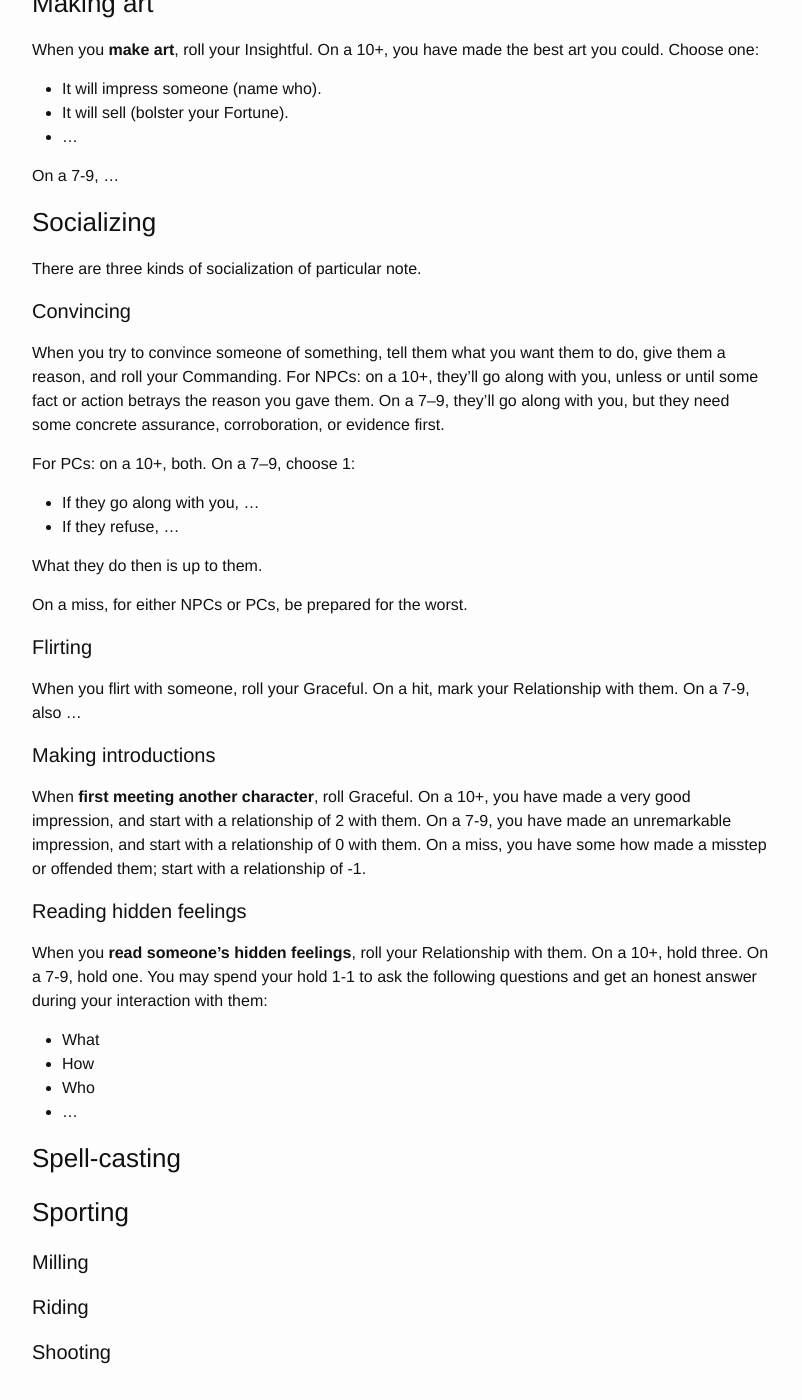
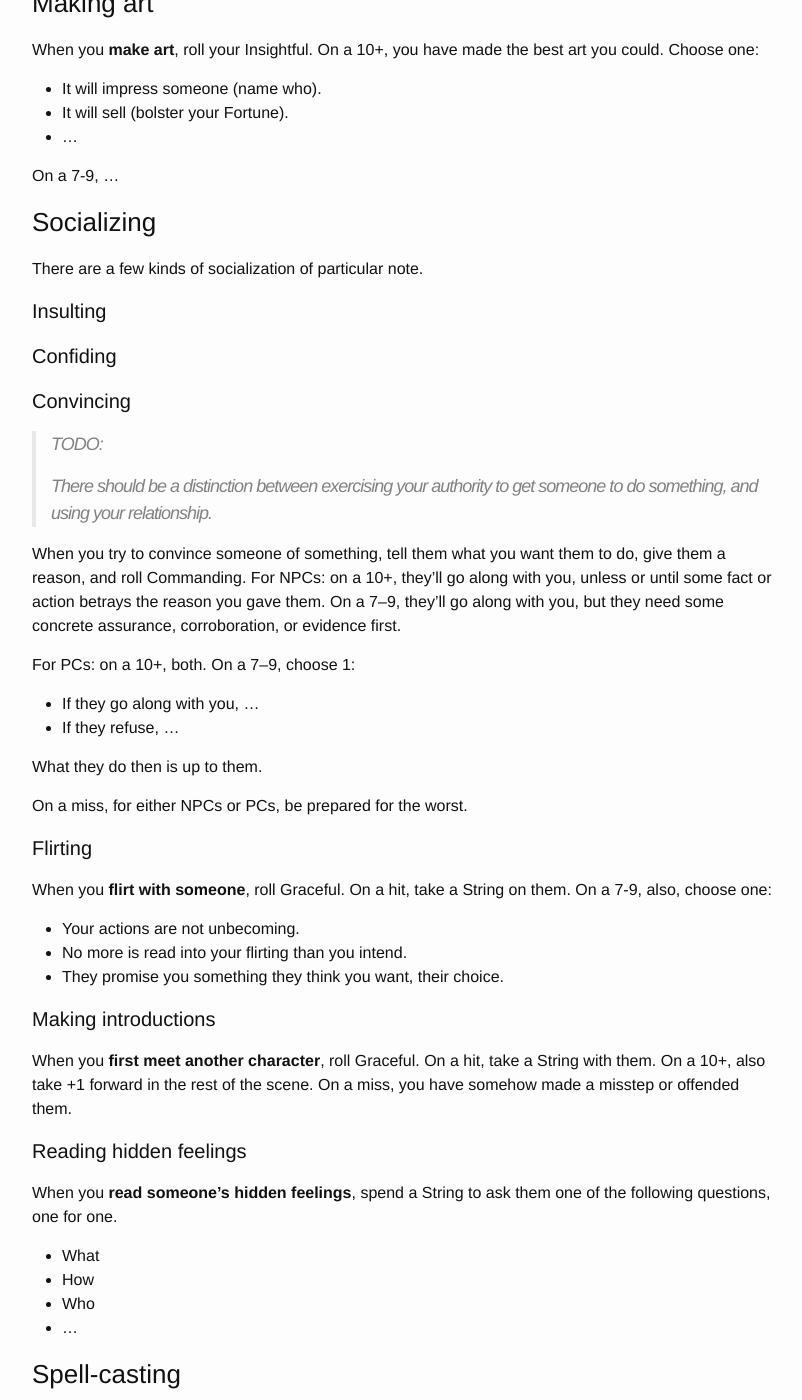
Before and after one commit to wlonk/arcadia, a Jekyll site: the page built from rules/pbta_rules.md, in a window 1280 px wide and 1400 px high, scrolled down 2901 px. Shown: the whole window, without its empty margins (238-1040 px from the left). Built offline with Jekyll 4.4.1, drawn with Linux system fonts in a browser that asks for light colours; some web fonts are replaced; some of the changed text lies outside the part shown.

Commit message:
Extend PbtA rules

```diff
--- a/rules/pbta_rules.md
+++ b/rules/pbta_rules.md
@@ -35,14 +35,14 @@ Rollables:
   * Graceful
   * Insightful
   * Practical
-  * Relationships (per-person)
+  * Uncanny
 
 Unrollables:
 
   * Social Standing
   * Fortune
   * XP
-  * Relationship marks
+  * Strings
 
 ## Moves
 
@@ -142,12 +142,21 @@ On a 7-9, ...
 
 ### Socializing
 
-There are three kinds of socialization of particular note.
+There are a few kinds of socialization of particular note.
+
+#### Insulting
+
+#### Confiding
 
 #### Convincing
 
+> TODO:
+>
+> There should be a distinction between exercising your authority to get
+> someone to do something, and using your relationship.
+
 When you try to convince someone of something, tell them what you want them to
-do, give them a reason, and roll your Commanding. For NPCs: on a 10+, they’ll go
+do, give them a reason, and roll Commanding. For NPCs: on a 10+, they’ll go
 along with you, unless or until some fact or action betrays the reason you gave
 them. On a 7–9, they’ll go along with you, but they need some concrete
 assurance, corroboration, or evidence first.
@@ -163,23 +172,23 @@ On a miss, for either NPCs or PCs, be prepared for the worst.
 
 #### Flirting
 
-When you flirt with someone, roll your Graceful. On a hit, mark your
-Relationship with them. On a 7-9, also ...
+When you **flirt with someone**, roll Graceful. On a hit, take a String on
+them. On a 7-9, also, choose one:
+
+  - Your actions are not unbecoming.
+  - No more is read into your flirting than you intend.
+  - They promise you something they think you want, their choice.
 
 #### Making introductions
 
-When **first meeting another character**, roll Graceful. On a 10+, you have
-made a very good impression, and start with a relationship of 2 with them. On a
-7-9, you have made an unremarkable impression, and start with a relationship of
-0 with them. On a miss, you have some how made a misstep or offended them;
-start with a relationship of -1.
+When you **first meet another character**, roll Graceful. On a hit, take a
+String with them. On a 10+, also take +1 forward in the rest of the scene. On a
+miss, you have somehow made a misstep or offended them.
 
 #### Reading hidden feelings
 
-When you **read someone's hidden feelings**, roll your Relationship with them.
-On a 10+, hold three. On a 7-9, hold one. You may spend your hold 1-1 to ask
-the following questions and get an honest answer during your interaction with
-them:
+When you **read someone's hidden feelings**, spend a String to ask them one of
+the following questions, one for one.
 
   * What
   * How
@@ -188,6 +197,16 @@ them:
 
 ### Spell-casting
 
+Magic is part of these isles, as much a part of it as the rain.
+
+#### To create a magical ward
+#### To break a magical ward
+#### To travel to a place by magic
+#### To find someone or something by magic
+#### To predict the future
+#### To transmute materials
+#### To transform a living being
+
 ### Sporting
 #### Milling
 #### Riding
```
